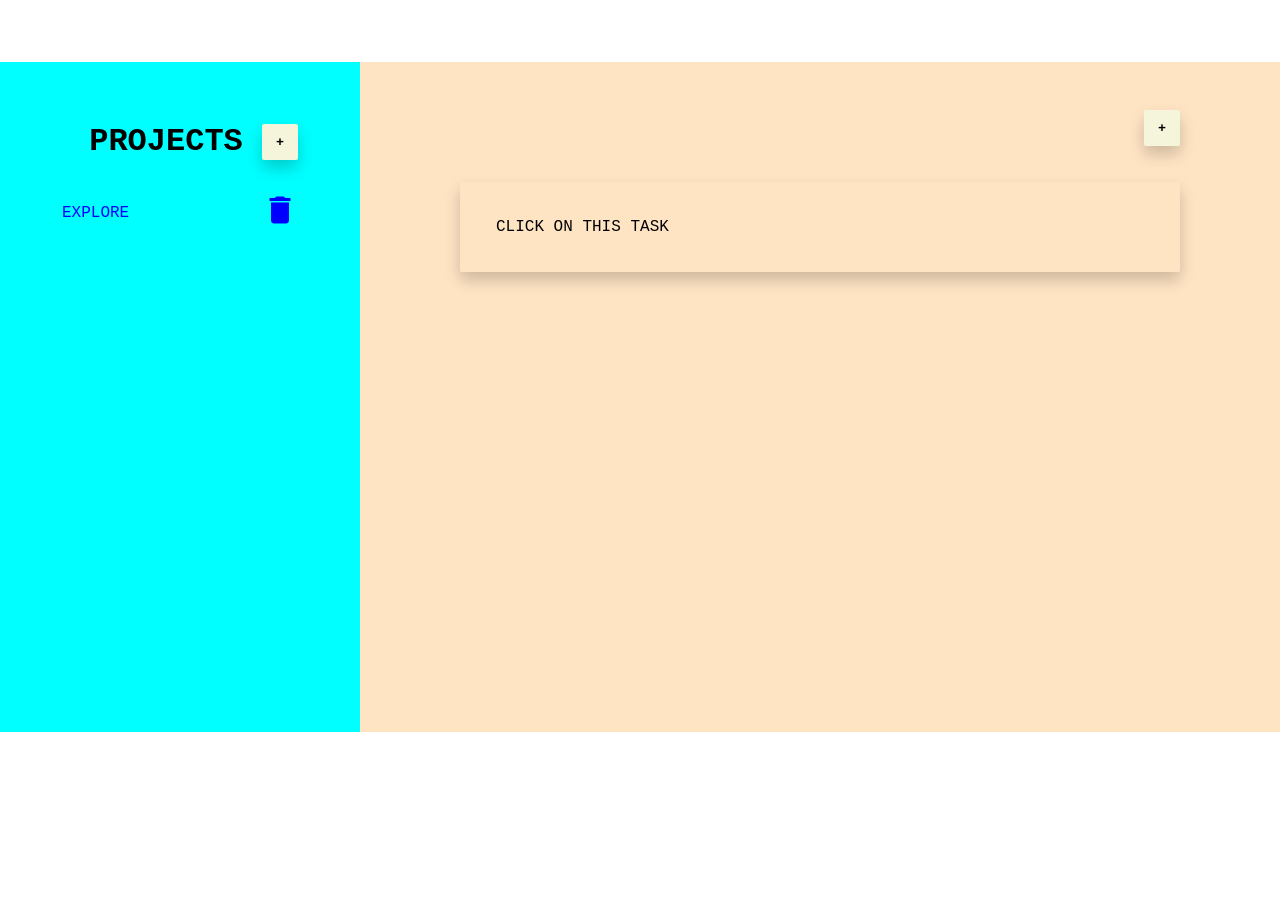
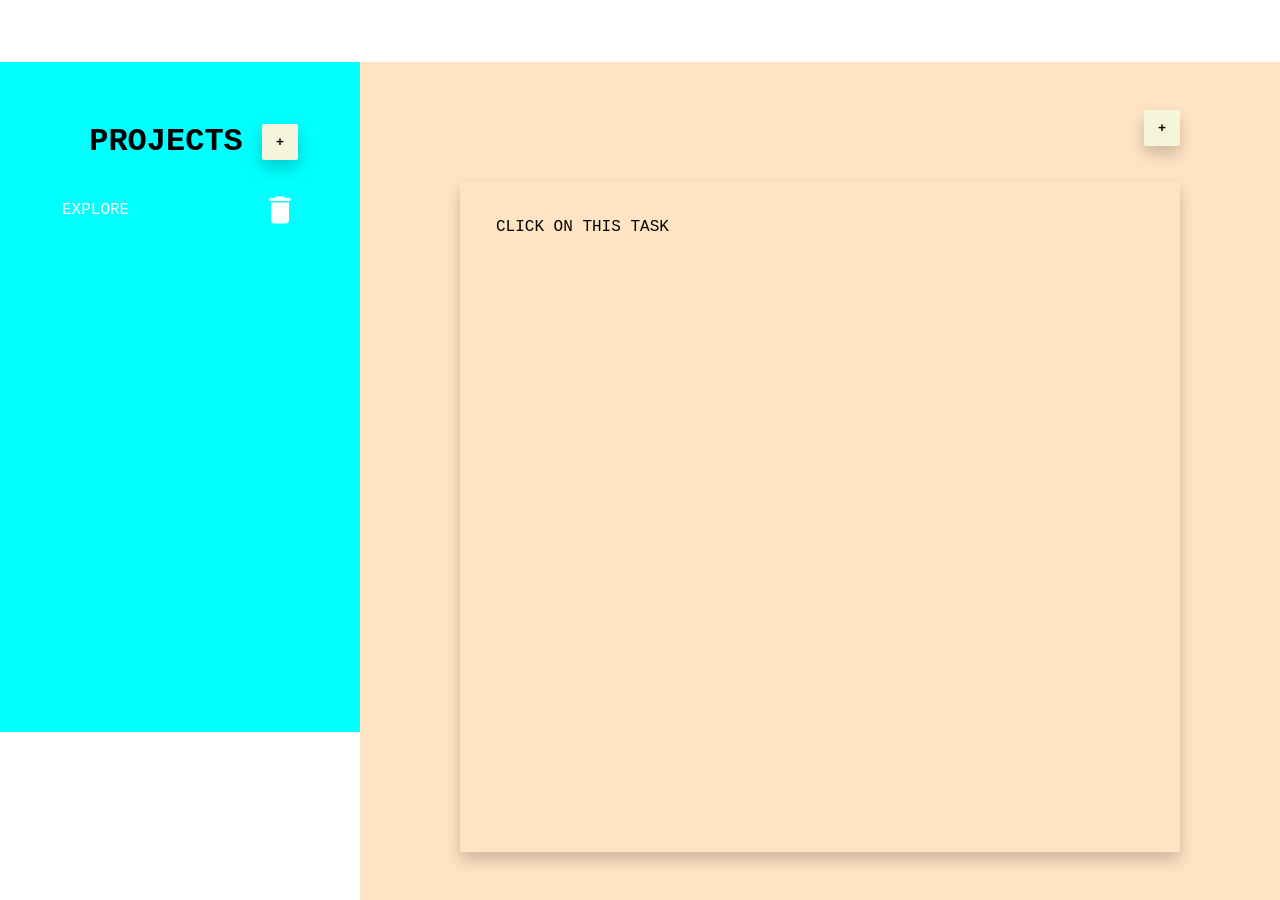
Before and after one commit to LozzyChops/todo, a website built with webpack: page src/index.html in a window 1280 px wide. Before the commit the page ends 800 px from the top, so only its background shows below. Built offline with nearby package versions, Linux system fonts and the light colour scheme.

Commit message:
Fix button padding

```diff
--- a/src/styles.css
+++ b/src/styles.css
@@ -2,6 +2,10 @@
   box-sizing: border-box;
   margin: 0;
   font-family: 'Courier New', Courier, monospace;
+}
+
+button {
+  padding: 0;
 }
 
 .material-icons {
@@ -30,16 +34,22 @@
   font-feature-settings: 'liga';
 }
 
+.material-icons,
+span {
+  height: 36px;
+  width: 36px;
+}
+
 .flex-container {
   display: flex;
 }
 
 .selected > button {
-  color: blue;
+  color: white;
 }
 
 .selected > button > span {
-  color: blue;
+  color: white;
 }
 
 #header {
@@ -107,7 +117,6 @@
 }
 
 .project-name > button {
-  padding: 0;
   background: none;
   border: none;
   font: inherit;
@@ -149,4 +158,6 @@
   box-shadow: 0 8px 16px 0 rgba(0, 0, 0, 0.2);
   border-radius: 2px;
   padding: 36px 36px;
+  /*TEMP min-height isn't ideal, learn how to make div extend to bottom of page no matter what*/
+  min-height: 670px;
 }
```
